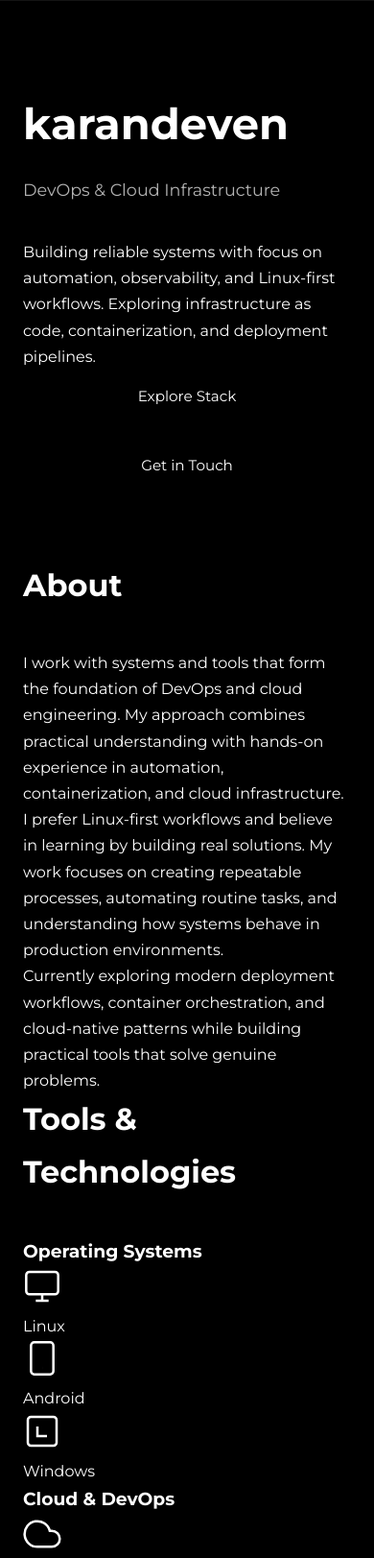
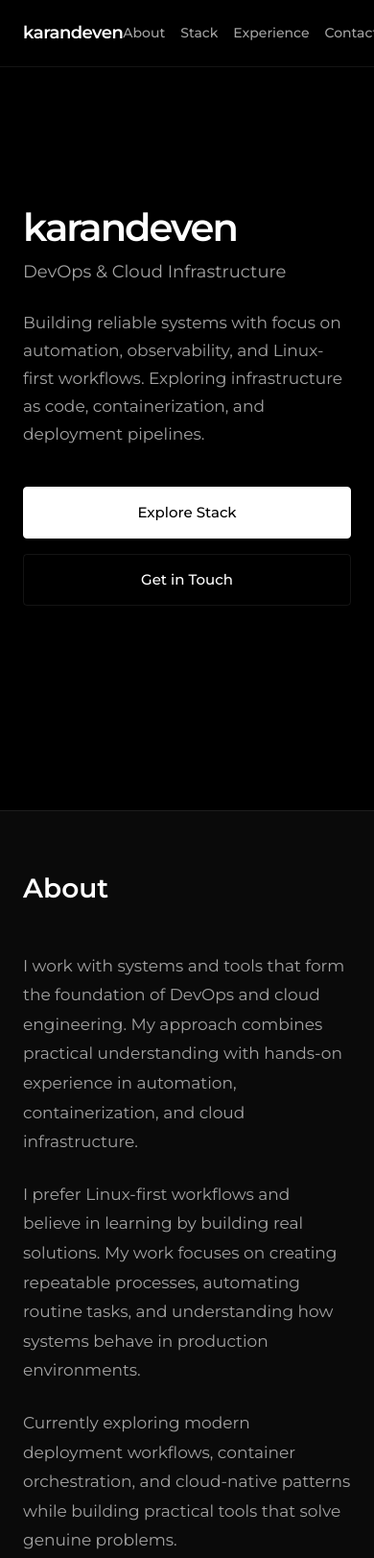
Before and after one commit to karandeven/karandeven.github.io, a plain HTML site: page index.html in a window 390 px wide. Shown: the top 1623 px of the page at 96% size. Drawn offline with Linux system fonts and the light colour scheme.

Commit message:
Refactor styles and update CSS variables

```diff
--- a/styles.css
+++ b/styles.css
@@ -1,209 +1,454 @@
-/* ===============================
-   karandeven — Premium Black UI
-   Samsung-inspired · Card-based
-   =============================== */
+/* ============================================
+   ULTRA-PREMIUM BLACK PORTFOLIO - STYLES
+   karandeven - DevOps & Cloud
+   ============================================ */
 
-/* RESET */
+/* === VARIABLES === */
+:root {
+  --black: #000000;
+  --dark-900: #0a0a0a;
+  --dark-800: #141414;
+  --dark-700: #1a1a1a;
+  --dark-600: #242424;
+
+  --white: #ffffff;
+  --gray-100: #f5f5f5;
+  --gray-200: #e5e5e5;
+  --gray-300: #d4d4d4;
+  --gray-400: #a3a3a3;
+  --gray-500: #737373;
+  --gray-600: #525252;
+
+  --accent: #ffffff;
+  --accent-subtle: #e5e5e5;
+
+  --border: rgba(255, 255, 255, 0.08);
+  --border-hover: rgba(255, 255, 255, 0.15);
+
+  --transition: 0.3s cubic-bezier(0.4, 0, 0.2, 1);
+  --transition-slow: 0.5s cubic-bezier(0.4, 0, 0.2, 1);
+}
+
+/* === RESET === */
 * {
   margin: 0;
   padding: 0;
   box-sizing: border-box;
 }
 
-/* ROOT */
-:root {
-  --bg: #000000;
-  --bg-soft: #0b0b0b;
-  --card: #111111;
-  --border: rgba(255,255,255,0.08);
-
-  --text: #ffffff;
-  --muted: #b3b3b3;
-
-  --accent: #1e88ff; /* calm Samsung-like blue */
-
-  --radius: 14px;
-  --transition: 0.3s ease;
-}
-
-/* BASE */
 html {
   scroll-behavior: smooth;
+  -webkit-font-smoothing: antialiased;
+  -moz-osx-font-smoothing: grayscale;
 }
 
 body {
-  font-family: 'Montserrat', system-ui, sans-serif;
-  background: var(--bg);
-  color: var(--text);
-  line-height: 1.7;
+  font-family: 'Montserrat', -apple-system, BlinkMacSystemFont, 'Segoe UI', sans-serif;
+  background: var(--black);
+  color: var(--gray-300);
+  line-height: 1.6;
+  font-size: 16px;
+  overflow-x: hidden;
+}
+
+::selection {
+  background: var(--white);
+  color: var(--black);
+}
+
+/* === SCROLLBAR === */
+::-webkit-scrollbar {
+  width: 8px;
+}
+
+::-webkit-scrollbar-track {
+  background: var(--black);
+}
+
+::-webkit-scrollbar-thumb {
+  background: var(--dark-600);
+  border-radius: 4px;
+}
+
+::-webkit-scrollbar-thumb:hover {
+  background: var(--gray-500);
+}
+
+/* === TYPOGRAPHY === */
+h1, h2, h3, h4, h5, h6 {
+  color: var(--white);
+  font-weight: 600;
+  line-height: 1.2;
 }
 
 a {
+  text-decoration: none;
   color: inherit;
-  text-decoration: none;
 }
 
-/* CONTAINER */
+/* === LAYOUT === */
 .container {
   max-width: 1200px;
   margin: 0 auto;
-  padding: 0 24px;
+  padding: 0 2rem;
 }
 
-/* HEADER */
+section {
+  padding: 6rem 0;
+}
+
+.section-header {
+  margin-bottom: 3rem;
+}
+
+.section-title {
+  font-size: clamp(1.75rem, 4vw, 2.5rem);
+  font-weight: 600;
+  color: var(--white);
+  margin-bottom: 1rem;
+}
+
+/* === HEADER === */
 .header {
-  position: sticky;
+  position: fixed;
   top: 0;
-  background: rgba(0,0,0,0.85);
+  left: 0;
+  right: 0;
+  z-index: 1000;
+  background: rgba(0, 0, 0, 0.9);
   backdrop-filter: blur(10px);
   border-bottom: 1px solid var(--border);
-  z-index: 100;
+  padding: 1.25rem 0;
 }
 
-.header-inner {
-  height: 72px;
+.nav {
   display: flex;
   justify-content: space-between;
   align-items: center;
 }
 
 .logo {
+  font-size: 1.25rem;
   font-weight: 600;
-  letter-spacing: 0.3px;
+  color: var(--white);
+  letter-spacing: -0.5px;
 }
 
-.nav a {
-  margin-left: 28px;
-  font-size: 0.95rem;
-  color: var(--muted);
-  transition: color var(--transition);
+.nav-links {
+  display: flex;
+  gap: 2rem;
 }
 
-.nav a:hover {
-  color: var(--text);
+.nav-links a {
+  color: var(--gray-400);
+  font-size: 0.9375rem;
+  font-weight: 500;
+  transition: color var(--transition);
+  position: relative;
 }
 
-/* HERO */
-.hero {
-  padding: 120px 0 100px;
+.nav-links a::after {
+  content: '';
+  position: absolute;
+  bottom: -4px;
+  left: 0;
+  width: 0;
+  height: 1px;
+  background: var(--white);
+  transition: width var(--transition);
 }
 
-.hero-inner {
-  max-width: 720px;
+.nav-links a:hover {
+  color: var(--white);
+}
+
+.nav-links a:hover::after {
+  width: 100%;
+}
+
+/* === HERO SECTION === */
+.hero {
+  min-height: 100vh;
+  display: flex;
+  align-items: center;
+  padding-top: 5rem;
+}
+
+.hero-content {
+  max-width: 800px;
+  opacity: 0;
+  animation: fadeInUp 0.8s ease-out forwards;
+  animation-delay: 0.2s;
+}
+
+@keyframes fadeInUp {
+  to {
+    opacity: 1;
+    transform: translateY(0);
+  }
+  from {
+    opacity: 0;
+    transform: translateY(30px);
+  }
 }
 
 .hero-title {
-  font-size: clamp(2.8rem, 6vw, 4rem);
-  margin-bottom: 16px;
+  font-size: clamp(2.5rem, 8vw, 5rem);
+  font-weight: 600;
+  color: var(--white);
+  margin-bottom: 0.5rem;
+  letter-spacing: -2px;
 }
 
 .hero-subtitle {
-  color: var(--muted);
-  font-size: 1.1rem;
-  margin-bottom: 36px;
+  font-size: clamp(1.125rem, 3vw, 1.5rem);
+  color: var(--gray-400);
+  font-weight: 400;
+  margin-bottom: 1.5rem;
+}
+
+.hero-description {
+  font-size: 1.0625rem;
+  line-height: 1.7;
+  color: var(--gray-400);
+  margin-bottom: 2.5rem;
+  max-width: 650px;
 }
 
 .hero-actions {
   display: flex;
-  gap: 16px;
+  gap: 1rem;
+  flex-wrap: wrap;
 }
 
-/* BUTTONS */
 .btn {
-  padding: 14px 28px;
-  border-radius: var(--radius);
-  font-size: 0.95rem;
-  transition: var(--transition);
+  display: inline-block;
+  padding: 0.875rem 2rem;
+  font-size: 0.9375rem;
+  font-weight: 500;
+  border-radius: 4px;
+  transition: all var(--transition);
+  cursor: pointer;
   border: 1px solid transparent;
 }
 
-.btn.primary {
-  background: var(--text);
-  color: var(--bg);
+.btn-primary {
+  background: var(--white);
+  color: var(--black);
+  border-color: var(--white);
 }
 
-.btn.primary:hover {
-  background: var(--accent);
-  color: #fff;
+.btn-primary:hover {
+  background: transparent;
+  color: var(--white);
+  transform: translateY(-2px);
 }
 
-.btn.secondary {
+.btn-secondary {
+  background: transparent;
+  color: var(--white);
   border-color: var(--border);
-  color: var(--text);
 }
 
-.btn.secondary:hover {
-  border-color: var(--text);
+.btn-secondary:hover {
+  border-color: var(--white);
+  transform: translateY(-2px);
 }
 
-/* SECTIONS */
-.section {
-  padding: 100px 0;
+/* === ABOUT SECTION === */
+.about {
+  background: var(--dark-900);
+  border-top: 1px solid var(--border);
+  border-bottom: 1px solid var(--border);
 }
 
-.section-title {
-  font-size: 2rem;
-  margin-bottom: 40px;
+.about-content {
+  max-width: 800px;
+  font-size: 1.0625rem;
+  line-height: 1.8;
 }
 
-/* CARDS */
-.card {
-  background: var(--card);
-  border: 1px solid var(--border);
-  border-radius: var(--radius);
-  padding: 32px;
-  color: var(--muted);
-  transition: var(--transition);
+.about-content p {
+  margin-bottom: 1.5rem;
+  color: var(--gray-400);
 }
 
-.card:hover {
-  border-color: rgba(255,255,255,0.2);
+.about-content p:last-child {
+  margin-bottom: 0;
 }
 
-/* CARD GRID */
-.card-grid {
-  display: grid;
-  grid-template-columns: repeat(auto-fill, minmax(160px, 1fr));
-  gap: 20px;
+/* === STACK SECTION === */
+.stack {
+  background: var(--black);
 }
 
-.card-grid .card {
-  text-align: center;
-  font-weight: 500;
-  color: var(--text);
+.stack-category {
+  margin-bottom: 4rem;
 }
 
-/* LINK CARDS */
-.link-card {
+.stack-category:last-child {
+  margin-bottom: 0;
+}
+
+.category-title {
+  font-size: 1.125rem;
+  font-weight: 600;
+  color: var(--gray-400);
+  margin-bottom: 1.5rem;
+  text-transform: uppercase;
+  letter-spacing: 1px;
+  font-size: 0.875rem;
+}
+
+.stack-grid {
+  display: grid;
+  grid-template-columns: repeat(auto-fill, minmax(140px, 1fr));
+  gap: 1rem;
+}
+
+.stack-card {
+  background: var(--dark-800);
+  border: 1px solid var(--border);
+  border-radius: 8px;
+  padding: 2rem 1rem;
+  display: flex;
+  flex-direction: column;
+  align-items: center;
+  gap: 1rem;
+  transition: all var(--transition);
+  cursor: default;
+}
+
+.stack-card:hover {
+  border-color: var(--border-hover);
+  background: var(--dark-700);
+  transform: translateY(-4px);
+}
+
+.stack-icon {
+  width: 56px;
+  height: 56px;
+  display: flex;
+  align-items: center;
+  justify-content: center;
+  color: var(--white);
+}
+
+.stack-name {
+  font-size: 0.9375rem;
+  font-weight: 500;
+  color: var(--gray-300);
+  text-align: center;
+}
+
+/* === EXPERIENCE SECTION === */
+.experience {
+  background: var(--dark-900);
+  border-top: 1px solid var(--border);
+  border-bottom: 1px solid var(--border);
+}
+
+.experience-content {
+  max-width: 800px;
+  display: flex;
+  flex-direction: column;
+  gap: 2.5rem;
+}
+
+.experience-item h3 {
+  font-size: 1.25rem;
+  font-weight: 600;
+  color: var(--white);
+  margin-bottom: 0.75rem;
+}
+
+.experience-item p {
+  font-size: 1.0625rem;
+  line-height: 1.7;
+  color: var(--gray-400);
+}
+
+/* === CONTACT SECTION === */
+.contact {
+  background: var(--black);
+}
+
+.contact-grid {
+  display: grid;
+  grid-template-columns: repeat(auto-fit, minmax(250px, 1fr));
+  gap: 1.5rem;
+  max-width: 600px;
+  margin: 0 auto;
+}
+
+.contact-card {
+  background: var(--dark-800);
+  border: 1px solid var(--border);
+  border-radius: 8px;
+  padding: 2.5rem 2rem;
+  display: flex;
+  flex-direction: column;
+  align-items: center;
+  gap: 1rem;
+  transition: all var(--transition);
   cursor: pointer;
 }
 
-.link-card:hover {
-  border-color: var(--accent);
+.contact-card:hover {
+  border-color: var(--white);
+  background: var(--dark-700);
+  transform: translateY(-4px);
 }
 
-/* EXPERIENCE */
-.experience .card {
-  max-width: 800px;
+.contact-icon {
+  width: 64px;
+  height: 64px;
+  display: flex;
+  align-items: center;
+  justify-content: center;
+  color: var(--white);
 }
 
-/* CONTACT */
-.contact .card-grid {
-  max-width: 500px;
+.contact-label {
+  font-size: 1.0625rem;
+  font-weight: 500;
+  color: var(--gray-300);
 }
 
-/* FOOTER */
+/* === FOOTER === */
 .footer {
-  padding: 40px 0;
+  background: var(--dark-900);
   border-top: 1px solid var(--border);
-  color: var(--muted);
-  font-size: 0.9rem;
+  padding: 2rem 0;
+  text-align: center;
 }
 
-/* RESPONSIVE */
+.footer p {
+  font-size: 0.9375rem;
+  color: var(--gray-500);
+  font-weight: 400;
+}
+
+/* === RESPONSIVE === */
 @media (max-width: 768px) {
+  .container {
+    padding: 0 1.5rem;
+  }
+
+  section {
+    padding: 4rem 0;
+  }
+
+  .nav-links {
+    gap: 1.5rem;
+  }
+
+  .nav-links a {
+    font-size: 0.875rem;
+  }
+
   .hero {
-    padding: 90px 0 70px;
+    padding-top: 4rem;
   }
 
   .hero-actions {
@@ -215,29 +460,69 @@ a {
     text-align: center;
   }
 
-  .nav {
-    display: none;
+  .stack-grid {
+    grid-template-columns: repeat(auto-fill, minmax(120px, 1fr));
+    gap: 0.875rem;
   }
 
-  .section {
-    padding: 70px 0;
+  .stack-card {
+    padding: 1.5rem 0.75rem;
+  }
+
+  .stack-icon {
+    width: 48px;
+    height: 48px;
+  }
+
+  .contact-grid {
+    grid-template-columns: 1fr;
   }
 }
 
-/* ACCESSIBILITY */
-@media (prefers-reduced-motion: reduce) {
-  * {
-    transition: none !important;
+@media (max-width: 480px) {
+  .logo {
+    font-size: 1.125rem;
+  }
+
+  .nav-links {
+    gap: 1rem;
+  }
+
+  .stack-grid {
+    grid-template-columns: repeat(auto-fill, minmax(100px, 1fr));
+  }
+
+  .stack-name {
+    font-size: 0.875rem;
   }
 }
-/* Subtle reveal animation */
-.reveal {
-  opacity: 0;
-  transform: translateY(16px);
+
+/* === ACCESSIBILITY === */
+@media (prefers-reduced-motion: reduce) {
+  *,
+  *::before,
+  *::after {
+    animation-duration: 0.01ms !important;
+    animation-iteration-count: 1 !important;
+    transition-duration: 0.01ms !important;
+    scroll-behavior: auto !important;
+  }
 }
 
-.reveal.in-view {
-  opacity: 1;
-  transform: translateY(0);
-  transition: opacity 0.6s ease, transform 0.6s ease;
+a:focus-visible,
+button:focus-visible {
+  outline: 2px solid var(--white);
+  outline-offset: 4px;
 }
+
+/* === FADE-IN ANIMATION === */
+.fade-in {
+  opacity: 0;
+  animation: fadeIn 0.6s ease-out forwards;
+}
+
+@keyframes fadeIn {
+  to {
+    opacity: 1;
+  }
+}
```
